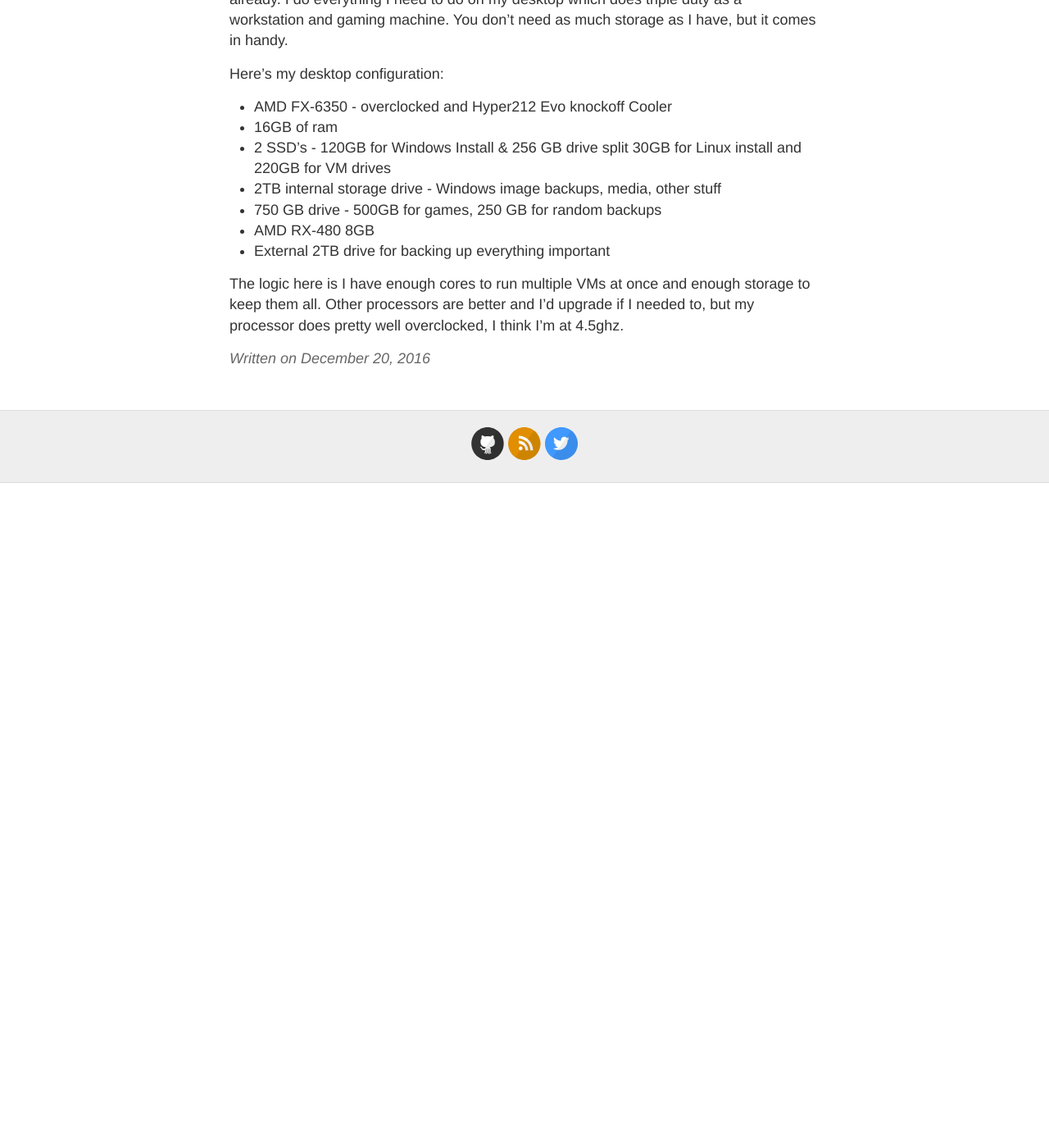
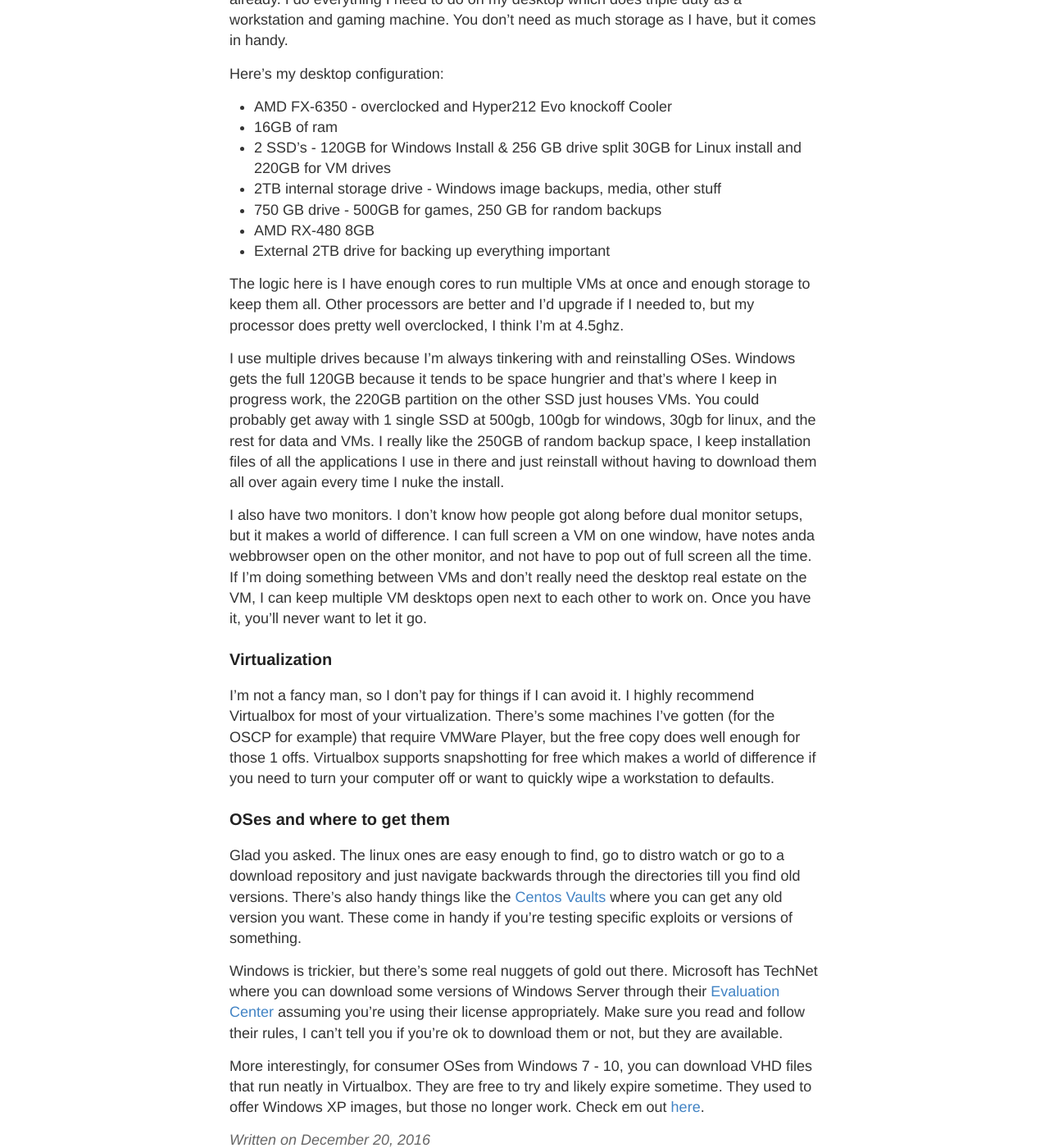
Before and after one commit to remotephone/blog.rmtph.one, a Jekyll site: the page built from _posts/2016-12-20-Lab_on_a_budget.md, in a window 1280 px wide and 1400 px high, scrolled down 330 px. Shown: the whole window at 82% size. Built offline with Jekyll 4.4.1, drawn with Linux system fonts in a browser that asks for light colours; before the commit the page ends 919 px from its top, so only the background shows below that.

Commit message:
Updating labs 12-21-16 4pm

```diff
--- a/_posts/2016-12-20-Lab_on_a_budget.md
+++ b/_posts/2016-12-20-Lab_on_a_budget.md
@@ -22,3 +22,19 @@
 * External 2TB drive for backing up everything important
 
 The logic here is I have enough cores to run multiple VMs at once and enough storage to keep them all. Other processors are better and I'd upgrade if I needed to, but my processor does pretty well overclocked, I think I'm at 4.5ghz.
+
+I use multiple drives because I'm always tinkering with and reinstalling OSes. Windows gets the full 120GB because it tends to be space hungrier and that's where I keep in progress work, the 220GB partition on the other SSD just houses VMs. You could probably get away with 1 single SSD at 500gb, 100gb for windows, 30gb for linux, and the rest for data and VMs. I really like the 250GB of random backup space, I keep installation files of all the applications I use in there and just reinstall without having to download them all over again every time I nuke the install.
+
+I also have two monitors. I don't know how people got along before dual monitor setups, but it makes a world of difference. I can full screen a VM on one window, have notes anda  webbrowser open on the other monitor, and not have to pop out of full screen all the time. If I'm doing something between VMs and don't really need the desktop real estate on the VM, I can keep multiple VM desktops open next to each other to work on. Once you have it, you'll never want to let it go.
+
+### Virtualization
+
+I'm not a fancy man, so I don't pay for things if I can avoid it. I highly recommend Virtualbox for most of your virtualization. There's some machines I've gotten (for the OSCP for example) that require VMWare Player, but the free copy does well enough for those 1 offs. Virtualbox supports snapshotting for free which makes a world of difference if you need to turn your computer off or want to quickly wipe a workstation to defaults.
+
+### OSes and where to get them
+
+Glad you asked. The linux ones are easy enough to find, go to distro watch or go to a download repository and just navigate backwards through the directories till you find old versions. There's also handy things like the [Centos Vaults](http://vault.centos.org/) where you can get any old version you want. These come in handy if you're testing specific exploits or versions of something.
+
+Windows is trickier, but there's some real nuggets of gold out there. Microsoft has TechNet where you can download some versions of Windows Server through their [Evaluation Center](https://www.microsoft.com/en-us/evalcenter/evaluate-windows-server-2012-r2) assuming you're using their license appropriately. Make sure you read and follow their rules, I can't tell you if you're ok to download them or not, but they are available.
+
+More interestingly, for consumer OSes from Windows 7 - 10, you can download VHD files that run neatly in Virtualbox. They are free to try and likely expire sometime. They used to offer Windows XP images, but those no longer work. Check em out [here](https://developer.microsoft.com/en-us/microsoft-edge/tools/vms/).
```
